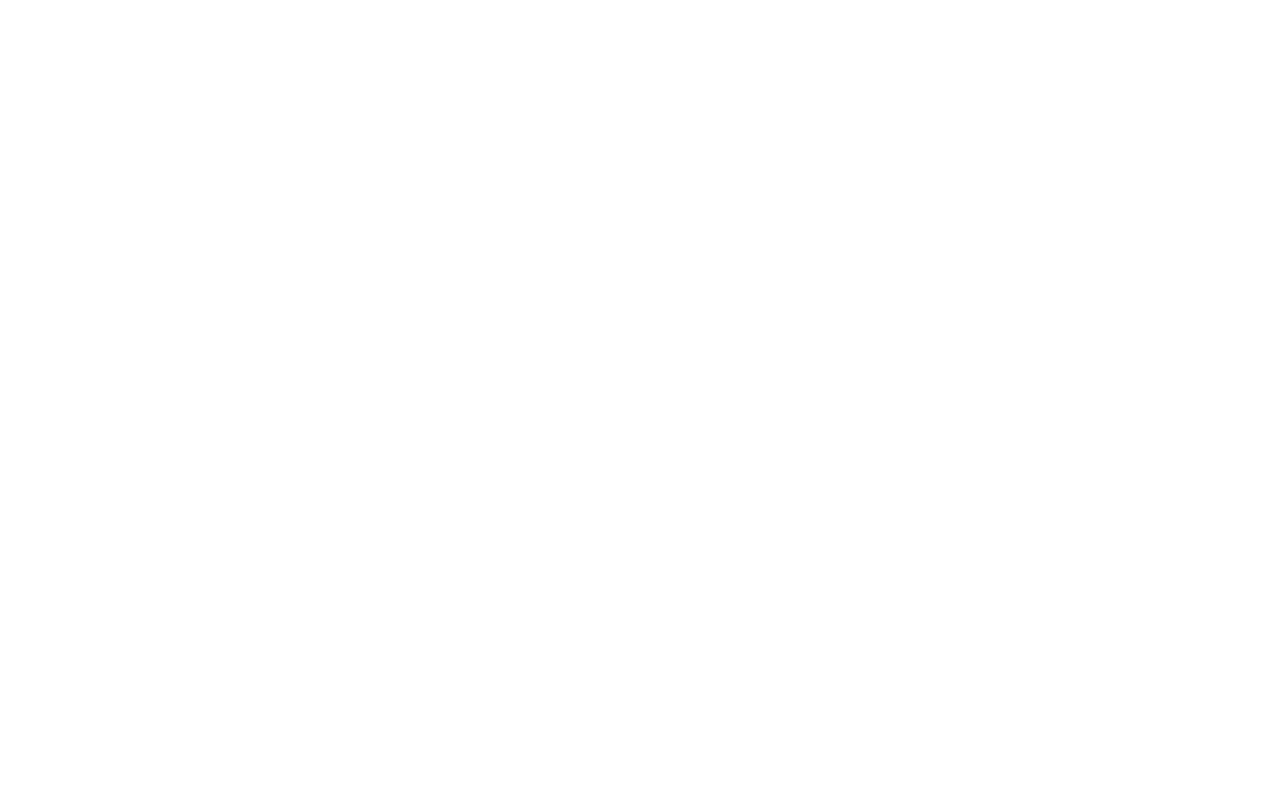
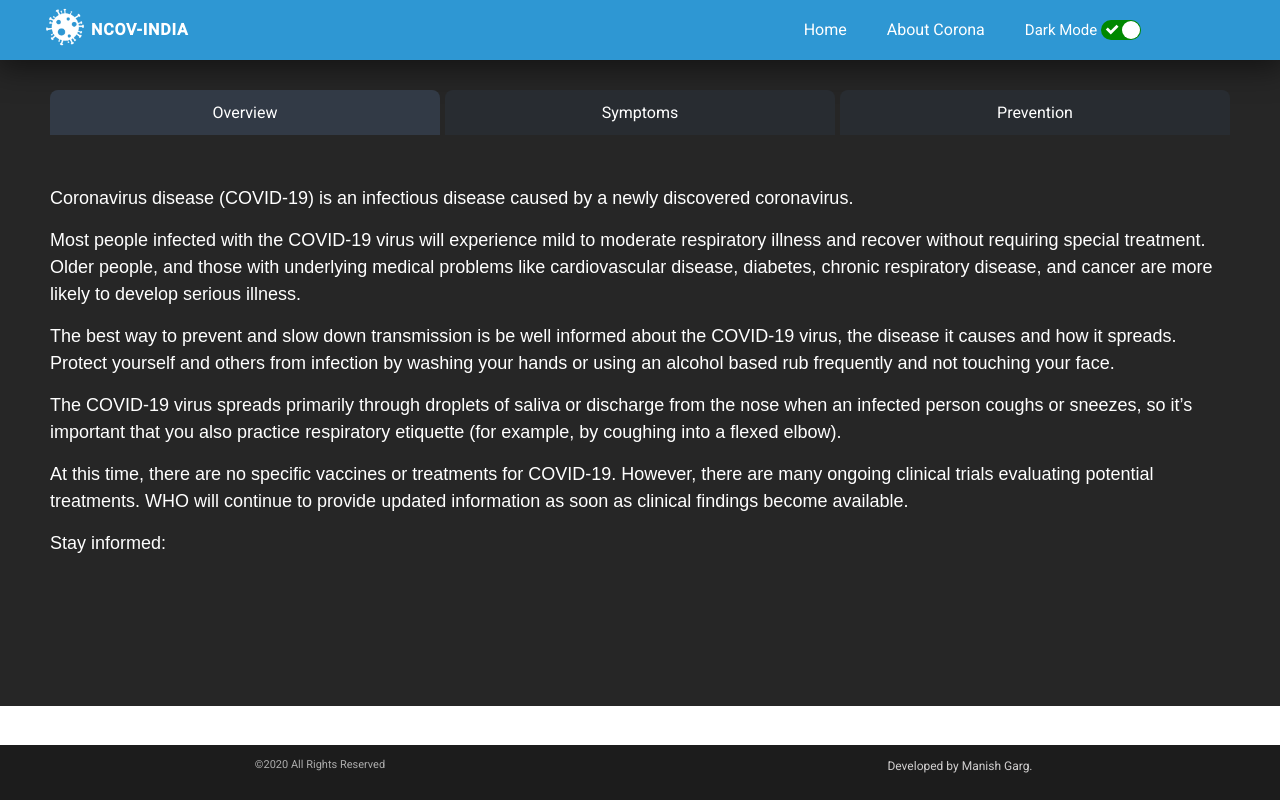
Before and after one commit to mgarg123/covid19-reactapp, a React (Create React App) app: page /about-corona in a window 1280 px wide. Built offline with nearby package versions, Linux system fonts and the light colour scheme.

Commit message:
# Added About Page # Fixed Logo position #Removed Legend from graphs #Minor CSS Fixes

```diff
--- a/src/App.jsx
+++ b/src/App.jsx
@@ -112,7 +112,7 @@
                 color: `${isDarkMode ? '#fff' : '#2d2d2d'}`
             }}>
                 <Header isDarkCallBack={isDarkModeActive} />
-                <HeaderTab tabClickedCallBack={whichTab} />
+                <HeaderTab tabs={["Current Statistics", "Data List", "Graphical Data"]} tabClickedCallBack={whichTab} />
                 {
                     isStatsClicked ? <CaseNumber isDark={isDarkMode} stats={stats} keyVals={keyValues} lastUpdated={lastUpdated} /> : isStatewiseClicked ? <StateTable
                         stateData={stateData}
--- a/src/Routing.jsx
+++ b/src/Routing.jsx
@@ -2,6 +2,7 @@
 import { BrowserRouter as Router, Route, Switch, } from 'react-router-dom'
 import App from './App'
 import Error404 from './Error404'
+import AboutCorona from '../src/components/AboutCorona'
 
 export class Routing extends Component {
     render() {
@@ -9,7 +10,7 @@
             <Router>
                 <Switch>
                     <Route exact path='/' component={App}></Route>
-                    <Route exact path='/about-corona'></Route>
+                    <Route exact path='/about-corona' component={AboutCorona}></Route>
                     <Route component={Error404}></Route>
                 </Switch>
             </Router>
--- /dev/null
+++ b/src/components/AboutCorona.jsx
@@ -0,0 +1,95 @@
+import React, { Component, Fragment } from 'react'
+import Header from './Header'
+import Footer from './Footer'
+import HeaderTab from './HeaderTab'
+import '../css/about.css'
+
+
+export class AboutCorona extends Component {
+    constructor(props) {
+        super(props)
+
+        this.state = {
+            isDarkMode: true,
+            isAbout: true,
+            isSymptom: false
+        }
+    }
+
+    whichTab = (isAbout, isSymptom) => {
+        this.setState({ isAbout: isAbout, isSymptom: isSymptom })
+    }
+
+    isDarkModeActive = (isDark) => {
+        this.setState({ isDarkMode: isDark })
+    }
+
+
+    render() {
+        return (
+            <Fragment>
+                <div className="site-holder" style={{
+                    background: `${this.state.isDarkMode ? "#262626" : "#fff"}`,
+                    color: `${this.state.isDarkMode ? '#fff' : '#2d2d2d'}`
+                }}>
+                    <Header isDarkCallBack={this.isDarkModeActive} />
+                    <HeaderTab tabs={["Overview", "Symptoms", "Prevention"]} tabClickedCallBack={this.whichTab} />
+                    <div className="about-content container"
+                        style={{ display: `${this.state.isAbout ? 'block' : 'none'}` }}>
+                        <p>Coronavirus disease (COVID-19) is an infectious disease caused by a newly discovered coronavirus.
+                            <br /></p>
+                        <p>Most people infected with the COVID-19 virus will experience mild to moderate respiratory illness and recover without requiring special treatment.&nbsp; Older people, and those with underlying medical problems like cardiovascular disease, diabetes, chronic respiratory disease, and cancer are more likely to develop serious illness.<br /></p>
+                        <p>The best way to prevent and slow down transmission is be well informed about the COVID-19 virus, the disease it causes and how it spreads. Protect yourself and others from infection by washing your hands or using an alcohol based rub frequently and not touching your face.&nbsp; </p>
+                        <p>The COVID-19 virus spreads primarily through droplets of saliva or discharge from the nose when an infected person coughs or sneezes, so it’s important that you also practice respiratory etiquette (for example, by coughing into a flexed elbow).</p>
+                        <p>At this time, there are no specific vaccines or treatments for COVID-19. However, there are many ongoing clinical trials evaluating potential treatments. WHO will continue to provide updated information as soon as clinical findings become available.<br /></p>
+                        <p>Stay informed:<br /></p>
+                        <p>&nbsp;</p>
+                        <p>&nbsp;</p>
+                    </div>
+                    <div className="symptom-content about-content container"
+                        style={{ display: `${this.state.isSymptom ? 'block' : 'none'}` }}>
+                        <p>The COVID-19 virus affects different people in different ways.&nbsp; COVID-19 is a respiratory disease and most infected people will develop mild to moderate symptoms and recover without requiring special treatment.&nbsp; People who have underlying medical conditions and those over 60 years old have a higher risk of developing severe disease and death.</p><p>Common symptoms include:</p>
+                        <ul>
+                            <li>fever</li>
+                            <li>tiredness</li>
+                            <li>dry cough.</li>
+                        </ul>
+                        <p>Other symptoms include:</p>
+                        <ul>
+                            <li>
+                                shortness of breath</li>
+                            <li>aches and pains</li>
+                            <li>sore throat</li>
+                            <li>and very few people will report diarrhoea, nausea or a runny nose.</li>
+                        </ul>
+                        <p>People with mild symptoms who are otherwise healthy should self-isolate and contact their medical provider or a COVID-19 information line for advice on testing and referral.</p>
+                        <p>People with fever, cough or difficulty breathing should call their doctor and seek medical attention.
+                            </p><p>&nbsp;</p>
+
+                    </div>
+                    <div className="prevention-content about-content container"
+                        style={{ display: `${this.state.isAbout === false && this.state.isSymptom === false ? 'block' : 'none'}` }}>
+                        <p>To prevent infection and to slow transmission of COVID-19, do the following:</p>
+                        <ul>
+                            <li>Wash your hands regularly with soap and water, or clean them with alcohol-based hand rub.<br />
+                            </li>
+                            <li>Maintain at least 1 metre distance between you and people coughing or sneezing.<br /></li>
+                            <li>Avoid touching your face.<br /></li>
+                            <li>Cover your mouth and nose when coughing or sneezing.<br /></li>
+                            <li>Stay home if you feel unwell.<br /></li>
+                            <li>Refrain from smoking and other activities that weaken the lungs.<br /></li>
+                            <li>Practice physical distancing by avoiding unnecessary travel and staying away from large groups of people.<br /><br /></li>
+                        </ul>
+                        <p>&nbsp;</p>
+                        <p>&nbsp;</p>
+                        <p>&nbsp;</p>
+                    </div>
+
+                    <Footer />
+                </div>
+            </Fragment>
+        )
+    }
+}
+
+export default AboutCorona
--- a/src/components/DeathVsRecovered.jsx
+++ b/src/components/DeathVsRecovered.jsx
@@ -102,7 +102,8 @@
                                 verticalAlign: 'top',
                                 y: 20,
                                 floating: true,
-                                backgroundColor: `#eee`
+                                backgroundColor: `#eee`,
+                                enabled: false
                             },
 
                             series: [{
--- a/src/components/Footer.jsx
+++ b/src/components/Footer.jsx
@@ -8,7 +8,7 @@
                     width: '100%',
                     textAlign: "center"
                 }}>
-                    <li>Home</li>
+                    <Link to="/"><li>Home</li></Link>
                     <Link to="/about-corona"><li>About Corona</li></Link>
                 </ul>
                 <div className="footer-left">
--- a/src/components/Header.jsx
+++ b/src/components/Header.jsx
@@ -35,7 +35,7 @@
                     </div>
                     <div id="switch-theme">
                         <ul class="navbar">
-                            <li>Home</li>
+                            <Link to="/"><li>Home</li></Link>
                             <Link to="/about-corona"><li>About Corona</li></Link>
                         </ul>
                         <span style={{ marginRight: "0px", paddingRight: "4px", fontSize: "15px" }}>Dark Mode</span>
--- a/src/components/HeaderTab.jsx
+++ b/src/components/HeaderTab.jsx
@@ -25,17 +25,17 @@
                 <div className="tabs"
                     style={{ background: `${this.state.isStatsClicked ? "rgb(50, 58, 70)" : ""}` }}
                     onClick={() => this.setState({ isStatsClicked: true, isStatewiseClicked: false, isGraphsClicked: false })}>
-                    <span>Current Statistics</span>
+                    <span>{this.props.tabs[0]}</span>
                 </div>
                 <div className="tabs"
                     style={{ background: `${this.state.isStatewiseClicked ? "rgb(50, 58, 70)" : ""}` }}
                     onClick={() => this.setState({ isStatsClicked: false, isStatewiseClicked: true, isGraphsClicked: false })}>
-                    <span>Data List</span>
+                    <span>{this.props.tabs[1]}</span>
                 </div>
                 <div className="tabs"
                     style={{ background: `${this.state.isGraphsClicked ? "rgb(50, 58, 70)" : ""}` }}
                     onClick={() => this.setState({ isStatsClicked: false, isStatewiseClicked: false, isGraphsClicked: true })}>
-                    <span>Graphical Data</span>
+                    <span>{this.props.tabs[2]}</span>
                 </div>
             </div>
         )
--- /dev/null
+++ b/src/css/about.css
@@ -0,0 +1,20 @@
+.about-content {
+    display: block;
+    padding: 50px;
+    text-align: left;
+}
+
+.about-content p {
+    font-size: 18px;
+    text-align: left;
+    margin-bottom: 15px;
+    width: 100%;
+    font-family: sans-serif;
+    display: inline-block;
+}
+
+.about-content ul {
+    margin-left: 50px;
+    margin-bottom: 30px;
+    margin-top: 0px;
+}
--- a/src/css/header.css
+++ b/src/css/header.css
@@ -26,7 +26,7 @@
 }
 
 .navbar li:nth-child(1) {
-    padding-right: 10px;
+    padding-right: 40px;
 }
 
 .navbar li:nth-child(2) {
--- a/src/css/index.css
+++ b/src/css/index.css
@@ -74,6 +74,10 @@
     display: flex;
     justify-content: left;
     align-items: center;
+}
+
+#heading span {
+    margin-left: 34px;
 }
 
 #switch-theme {
@@ -214,7 +218,7 @@
 .footer {
     clear: both;
     width: 100vw;
-    height: 50px;
+    height: 55px;
     background: #1c1c1c;
     position: fixed;
     bottom: 0px;
@@ -362,6 +366,9 @@
 }
 
 @media(max-width:600px) {
+    #heading span {
+        margin-left: 2px;
+    }
     .navbar-footer {
         display: block;
     }
--- a/src/index.js
+++ b/src/index.js
@@ -1,6 +1,7 @@
 import React from 'react';
 import ReactDOM from 'react-dom';
 import Routing from './Routing.jsx';
+import AboutCorona from '../src/components/AboutCorona.jsx'
 import * as serviceWorker from './serviceWorker';
 
 ReactDOM.render(
```
Also changed, not shown: src/components/DailyTrends.jsx (+4 -6 lines).
